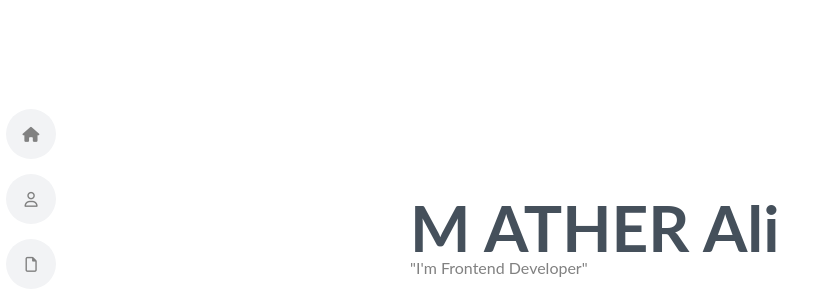
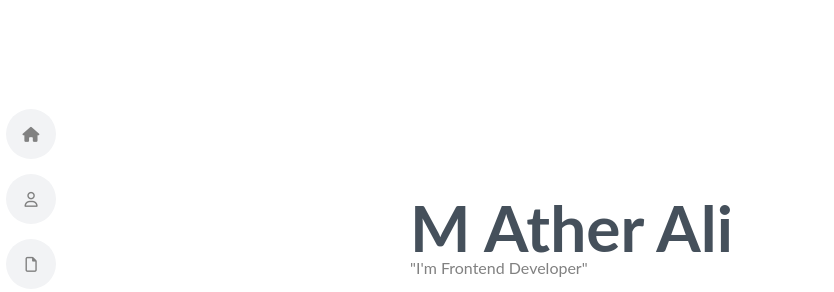
Before and after one commit to MUHAMMADATHERALI/my_portfolio, a plain HTML site: page index.html in a window 1280 px wide. Shown: the top 292 px of the page, without its empty margins (0-834 px from the left). Drawn offline with nearby package versions, Linux system fonts and the light colour scheme.

Commit message:
ather/testingdone

```diff
--- a/index.html
+++ b/index.html
@@ -55,7 +55,7 @@
         </div>
 
         <div class="centre">
-          <h1>M ATHER Ali</h1>
+          <h1>M Ather Ali</h1>
           <p>
             "I'm Frontend Developer"
             <div class="container"></div>
```
